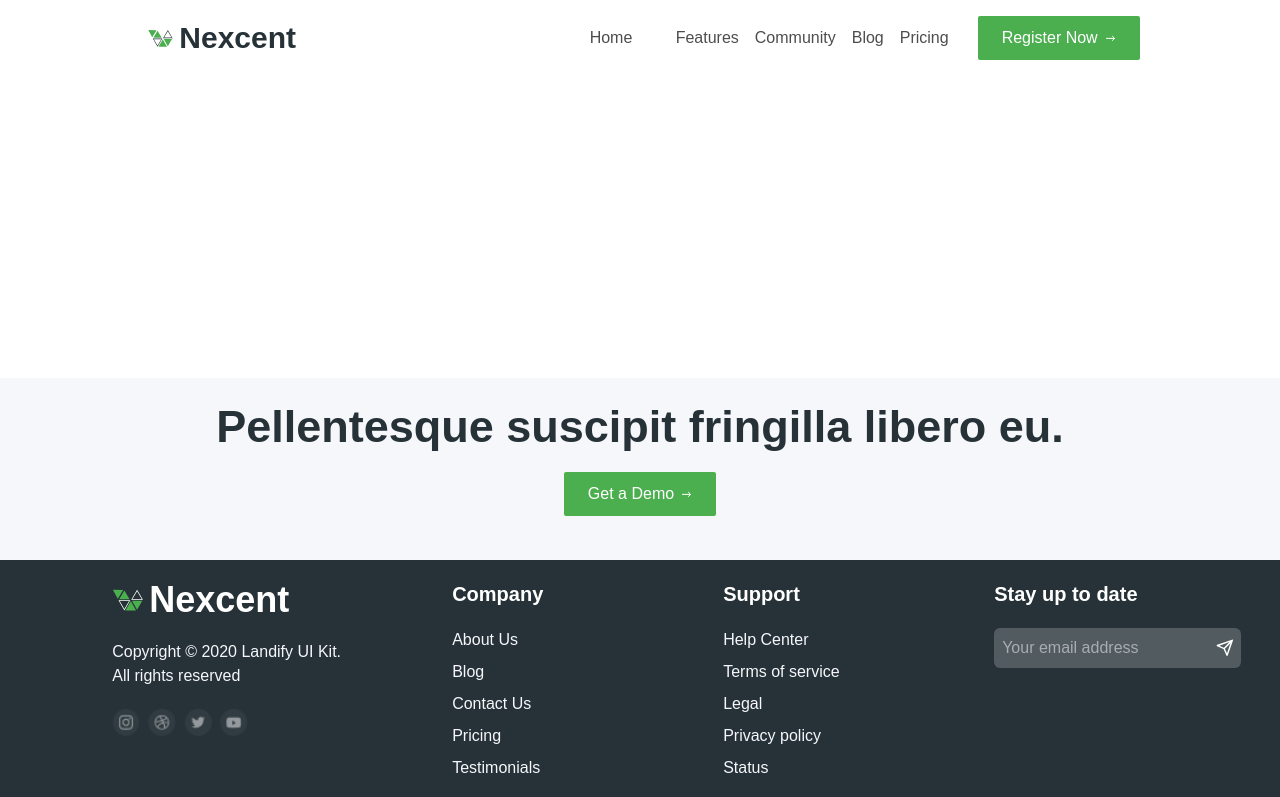
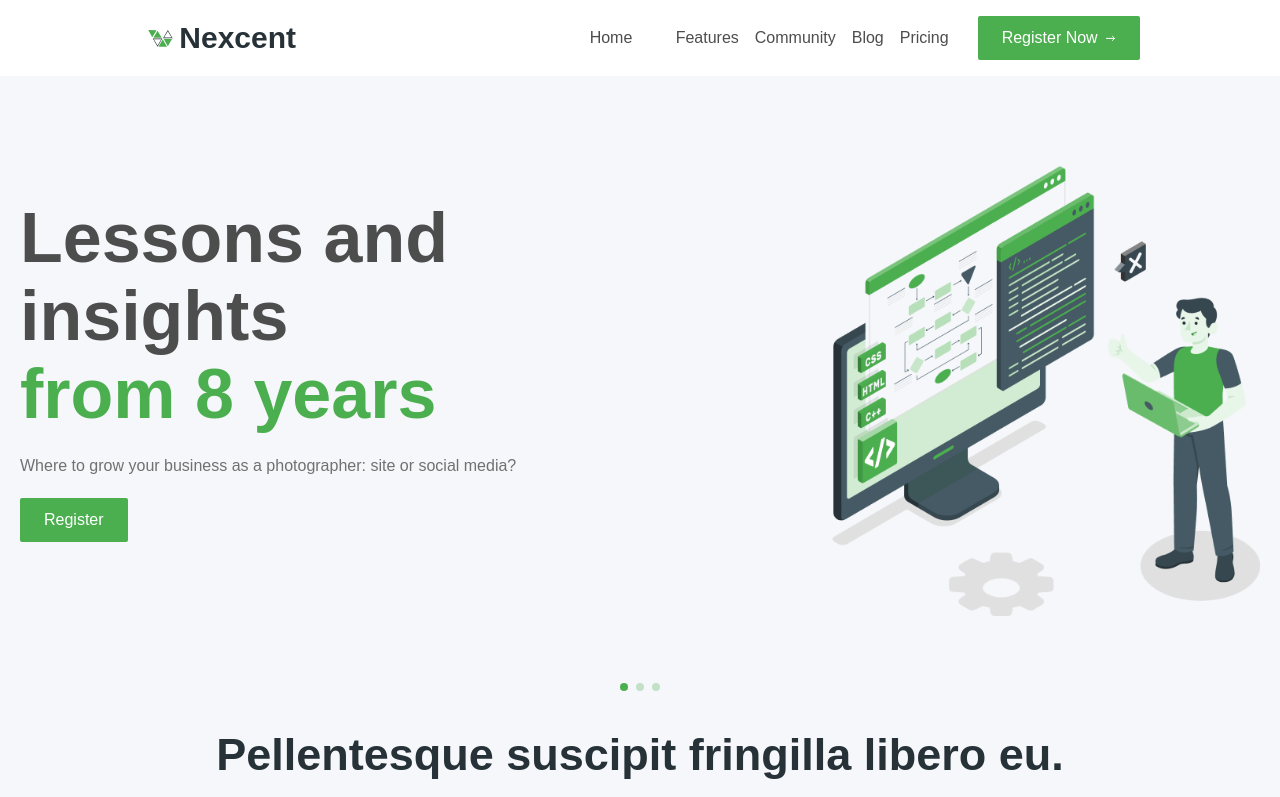
Before and after one commit to Alex-Devonte/agency-landing-page, a website: page index.html in a window 1280 px wide. Shown: the top 797 px of the page. Drawn offline with nearby package versions, Linux system fonts and the light colour scheme; a web font is replaced by a local one.

Commit message:
Update layout & styles

```diff
--- a/index.html
+++ b/index.html
@@ -6,6 +6,11 @@
     <link rel="stylesheet" href="output.css" />
     <link rel="preconnect" href="https://rsms.me/" />
     <link rel="stylesheet" href="https://rsms.me/inter/inter.css" />
+    <link
+      rel="stylesheet"
+      href="https://cdn.jsdelivr.net/npm/swiper@11/swiper-bundle.min.css"
+    />
+
     <title>Nexcent</title>
   </head>
 
@@ -111,11 +116,53 @@
         </nav>
       </div>
     </header>
-    <main class="flex-1"></main>
+    <main class="flex-1">
+      <!-- Slider main container -->
+      <div class="swiper w-full">
+        <!-- Additional required wrapper -->
+        <div class="swiper-wrapper">
+          <!-- Slides -->
+          <div class="swiper-slide">
+            <div
+              class="bg-silver h-[630px] p-5 lg:flex lg:items-center lg:justify-center lg:gap-28"
+            >
+              <div
+                class="mb-10 flex flex-col items-baseline justify-center gap-5"
+              >
+                <h1
+                  class="text-dark-gray text-4xl font-semibold md:text-[45px] lg:text-[70px]"
+                >
+                  Lessons and insights<br />
+                  <span class="text-primary">from 8 years</span>
+                </h1>
+                <p class="font-light">
+                  Where to grow your business as a photographer: site or social
+                  media?
+                </p>
+                <button
+                  class="bg-primary flex cursor-pointer items-center gap-1.5 rounded-xs px-6 py-2.5 font-light text-white"
+                >
+                  Register
+                </button>
+              </div>
+              <div class="">
+                <img
+                  src="images/Illustration.png"
+                  class="mx-auto h-[300px] lg:h-[450px] lg:w-[440px]"
+                />
+              </div>
+            </div>
+          </div>
+          <div class="swiper-slide">Slide 2</div>
+          <div class="swiper-slide">Slide 3</div>
+        </div>
+        <div class="swiper-pagination"></div>
+      </div>
+    </main>
     <footer>
       <div class="bg-silver py-6">
         <h2
-          class="text-neutral-black text-center text-2xl font-bold md:text-4xl lg:text-[45px]"
+          class="text-neutral-black text-center text-4xl font-bold md:text-[45px]"
         >
           Pellentesque suscipit fringilla libero eu.
         </h2>
@@ -283,6 +330,8 @@
         </div>
       </div>
     </footer>
+
+    <script src="https://cdn.jsdelivr.net/npm/swiper@11/swiper-bundle.min.js"></script>
     <script src="script.js"></script>
   </body>
 </html>
--- a/input.css
+++ b/input.css
@@ -125,3 +125,13 @@
 .menu-toggle.menu-active .bottom-bar {
   transform: translateY(-6px) rotate(-45deg);
 }
+
+/*Swiper*/
+.swiper-pagination-bullet:not(.swiper-pagination-bullet-active) {
+  background-color: var(--color-primary);
+  opacity: 0.3 !important;
+}
+
+.swiper-pagination-bullet.swiper-pagination-bullet-active {
+  background-color: var(--color-primary);
+}
```
Also changed, not shown: output.css.
